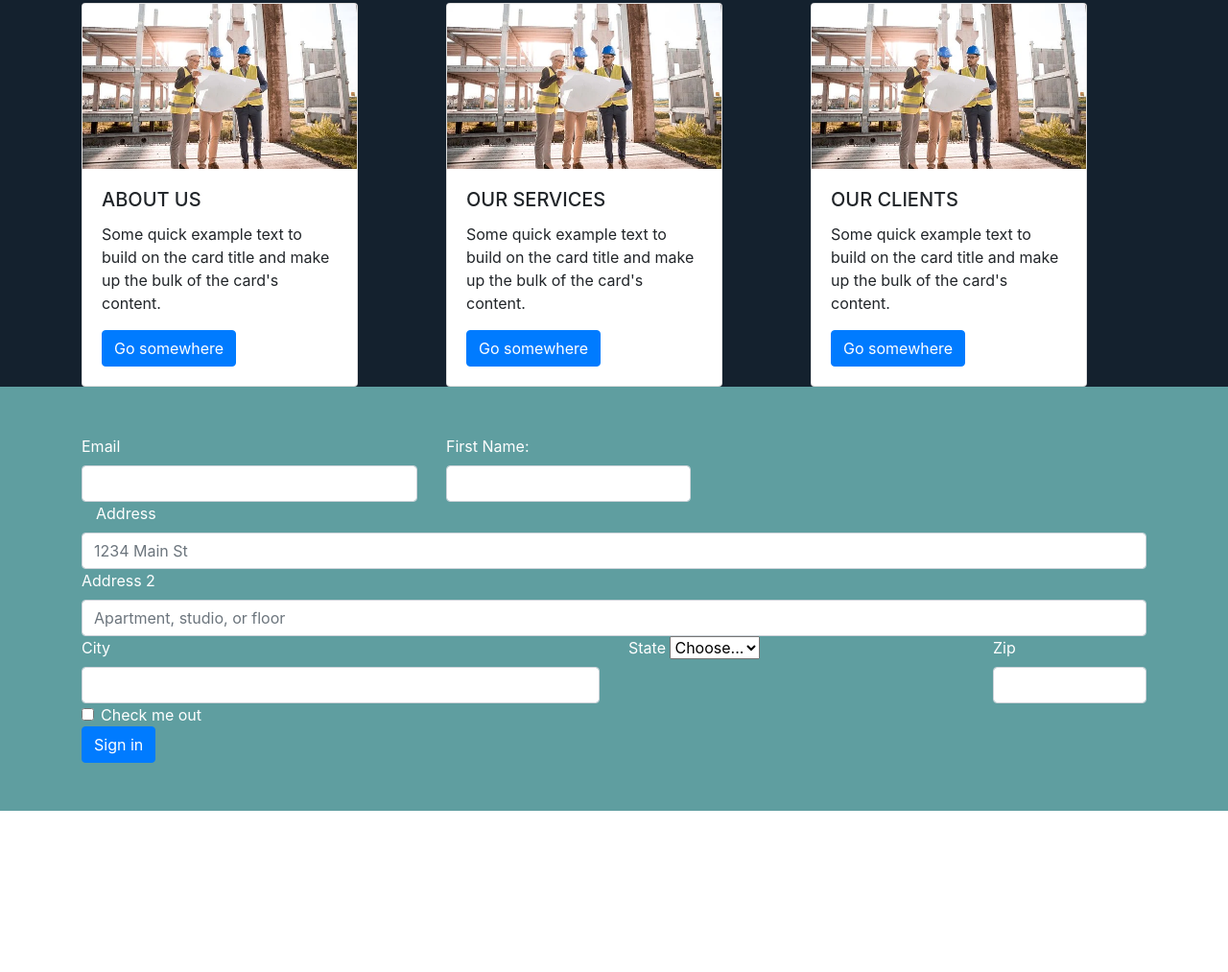
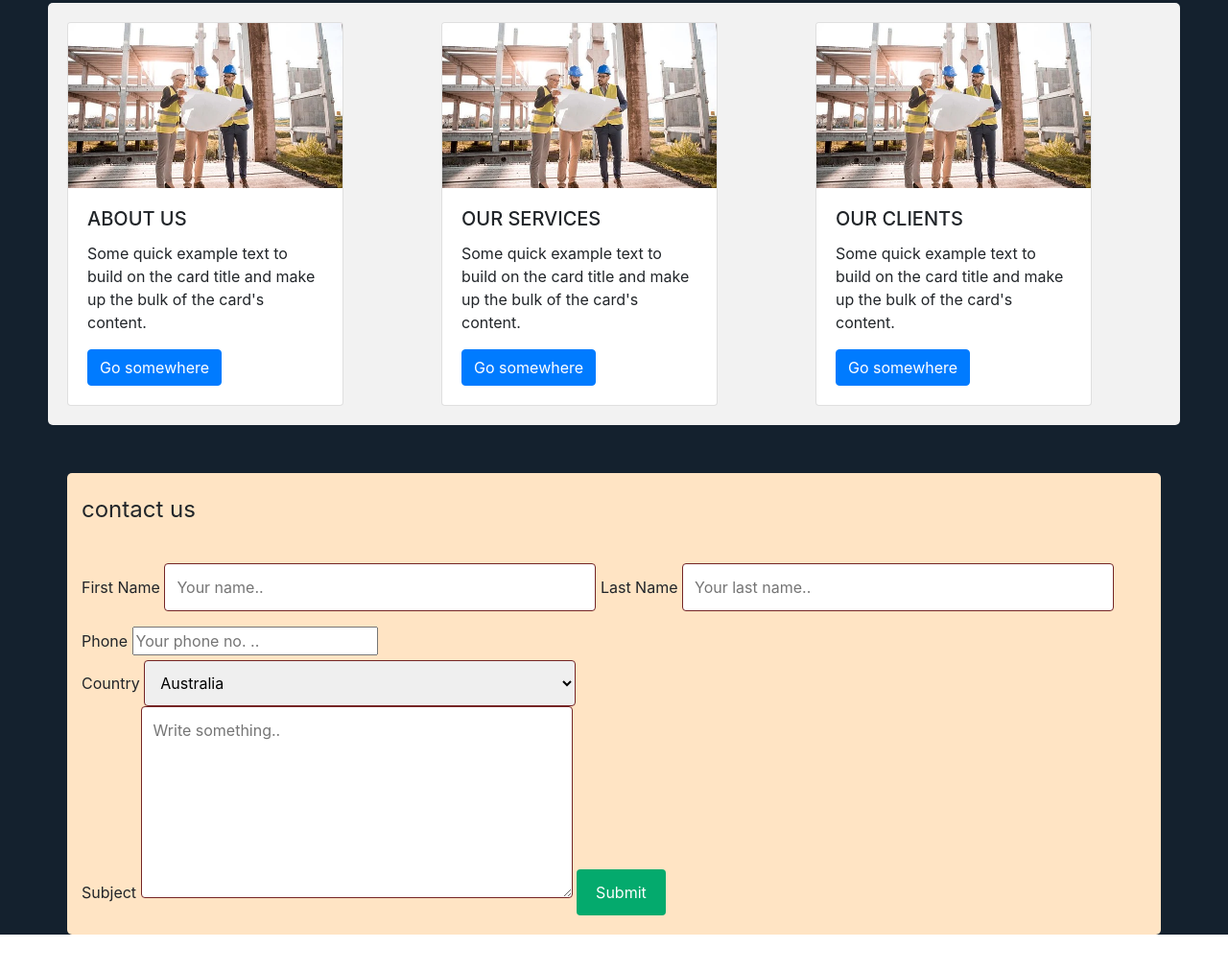
Before and after one commit to SyedBilalManzar/abco, a plain HTML site: page index.html in a window 1280 px wide. Shown: the part 747-1760 px from the top of the page at 96% size. Before the commit the page ends 1592 px from the top, so only its background shows below. Drawn offline with nearby package versions, Linux system fonts and the light colour scheme.

Commit message:
wednesday abco

```diff
--- a/index.html
+++ b/index.html
@@ -1,54 +1,5 @@
 <!doctype html>
-<style>
-  .nav-link {
-    color: white !important;
-    height: auto;
 
-  }
-.sbtn{
-
-  padding-right: 100px;
-}
-  .logo {
-    height: 100px;
-    width: 100px;
-  }
-
-  .carousel-silde {
-    height: 600px;
-    width: 900px;
-  }
-
-  .logo {
-    width: 85px;
-    height: 60px;
-
-  }
-
-  .navbar {
-    padding: 0px !important;
-  }
-
-  .maindiv {
-    background-color: #14212e;
-  }
-
-  .formfont {
-
-    color: white;
-  }
-  .homecards
-  {
-
-    margin-top: 40px;
-  }
-  .homeform
-  {
-    background-color: cadetblue;
-    padding: 50PX;
-
-  }
-</style>
 <html lang="en">
 
 <head>
@@ -56,6 +7,7 @@
   <meta charset="utf-8">
   <meta name="viewport" content="width=device-width, initial-scale=1, shrink-to-fit=no">
   <link rel="shortcut icon" href="/source/0.png" type="image/x-icon">
+  <link rel="stylesheet" href="style.css">
 
   <!-- Bootstrap CSS -->
   <link rel="stylesheet" href="https://cdn.jsdelivr.net/npm/bootstrap@4.0.0/dist/css/bootstrap.min.css"
@@ -161,8 +113,8 @@
         <p>Lorem ipsum dolor sit amet consectetur adipisicing elit. Dolore, quam!</p>
       </div>
     </div>
-    <!-- <div homecards> -->
-    <div class="container homecards">
+    <!-- <div class="homecards"> -->
+    <div class=" homecards">
       <div class="row">
         <div class="col">
           <div class="card" style="width: 18rem;">
@@ -200,7 +152,8 @@
         </div>
       </div>
     </div>
-      <div class="homeform">
+
+    <!-- <div class="homeform">
     <form>
       <div class="container">
         <div class="row g-3">
@@ -248,7 +201,37 @@
           </div>
         </div>
       </div>
+    </form> -->
+    <!-- </div> -->
+
+    <div class="container">
+      <fieldset>
+        <legend>contact us </legend>
+        <form action="action_page.php">
+          <br>
+          <label for="fname">First Name</label>
+          <input type="text" id="fname" name="firstname" placeholder="Your name..">
+          <label for="lname">Last Name</label>
+          <input type="text" id="lname" name="lastname" placeholder="Your last name..">
+          <br>
+          <label for="number"width=100px>Phone</label>
+          <input  type="number" id="number" name="number" placeholder="Your phone no. ..">
+          <br>
+          <label for="country">Country</label>
+          <select id="country" name="country">
+            <option value="australia">Australia</option>
+            <option value="canada">Canada</option>
+            <option value="usa">USA</option>
+          </select>
+          <br>
+          <label for="subject">Subject</label>
+          <textarea id="subject" name="subject" placeholder="Write something.." style="height:200px"></textarea>
+
+          <input type="submit" value="Submit">
+
         </form>
+      </fieldset>
+    </div>
   </div>
   <!-- Optional JavaScript -->
   <!-- jQuery first, then Popper.js, then Bootstrap JS -->
--- /dev/null
+++ b/style.css
@@ -0,0 +1,86 @@
+.nav-link {
+    color: white !important;
+    height: auto;
+
+  }
+.sbtn{
+
+  padding-right: 100px;
+}
+  .logo {
+    height: 100px;
+    width: 100px;
+  }
+
+  .carousel-silde {
+    height: 600px;
+    width: 900px;
+  }
+
+  .logo {
+    width: 85px;
+    height: 60px;
+
+  }
+
+  .navbar {
+    padding: 0px !important;
+  }
+
+  .maindiv {
+    background-color: #14212e;
+  }
+
+  .formfont {
+
+    color: white;
+  }
+  .homecards
+  {
+    margin: 50px;
+    margin-top: 40px;
+    border-radius: 5px;
+    background-color: #f2f2f2;
+    padding: 20px;
+
+
+  }
+
+
+
+  /* Style inputs with type="text", select elements and textareas */
+input[type=text], select, textarea {
+    width: 450px; /* Full width */
+    padding: 12px; /* Some padding */
+    border: 1px solid rgb(117, 37, 37); /* Gray border */
+    border-radius: 4px; /* Rounded borders */
+    box-sizing: border-box; /* Make sure that padding and width stays in place */
+    margin-top: 6px; /* Add a top margin */
+    margin-bottom: 16px; /* Bottom margin */
+    resize: vertical /* Allow the user to vertically resize the textarea (not horizontally) */
+  }
+
+  /* Style the submit button with a specific background color etc */
+  input[type=submit] {
+    background-color: #04AA6D;
+    color: white;
+    padding: 12px 20px;
+    border: none;
+    border-radius: 4px;
+    cursor: pointer;
+  }
+
+  /* When moving the mouse over the submit button, add a darker green color */
+  input[type=submit]:hover {
+    background-color: #45a049;
+  }
+
+  /* Add a background color and some padding around the form */
+  .container {
+    margin: 50px;
+    border-radius: 5px;
+
+    padding: 20px;
+        margin-top: 32px;
+        background-color: bisque;
+  }
```
Lines whose indentation alone changed are shown as unchanged.
